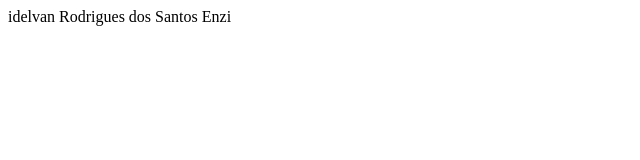
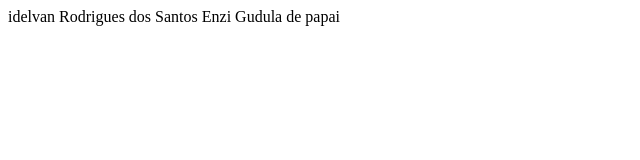
Before and after one commit to Idelvancp/meu_site, a plain HTML site: page index.html in a window 1280 px wide. Shown: the whole page, without its empty margins (0-640 px from the left). Drawn offline with Linux system fonts and the light colour scheme.

Commit message:
Update index.html

```diff
--- a/index.html
+++ b/index.html
@@ -1,6 +1,6 @@
 <html>
 <head> </head>
 idelvan Rodrigues dos Santos
-Enzi
+Enzi Gudula de papai
 <body> <body>
 </html>
```
